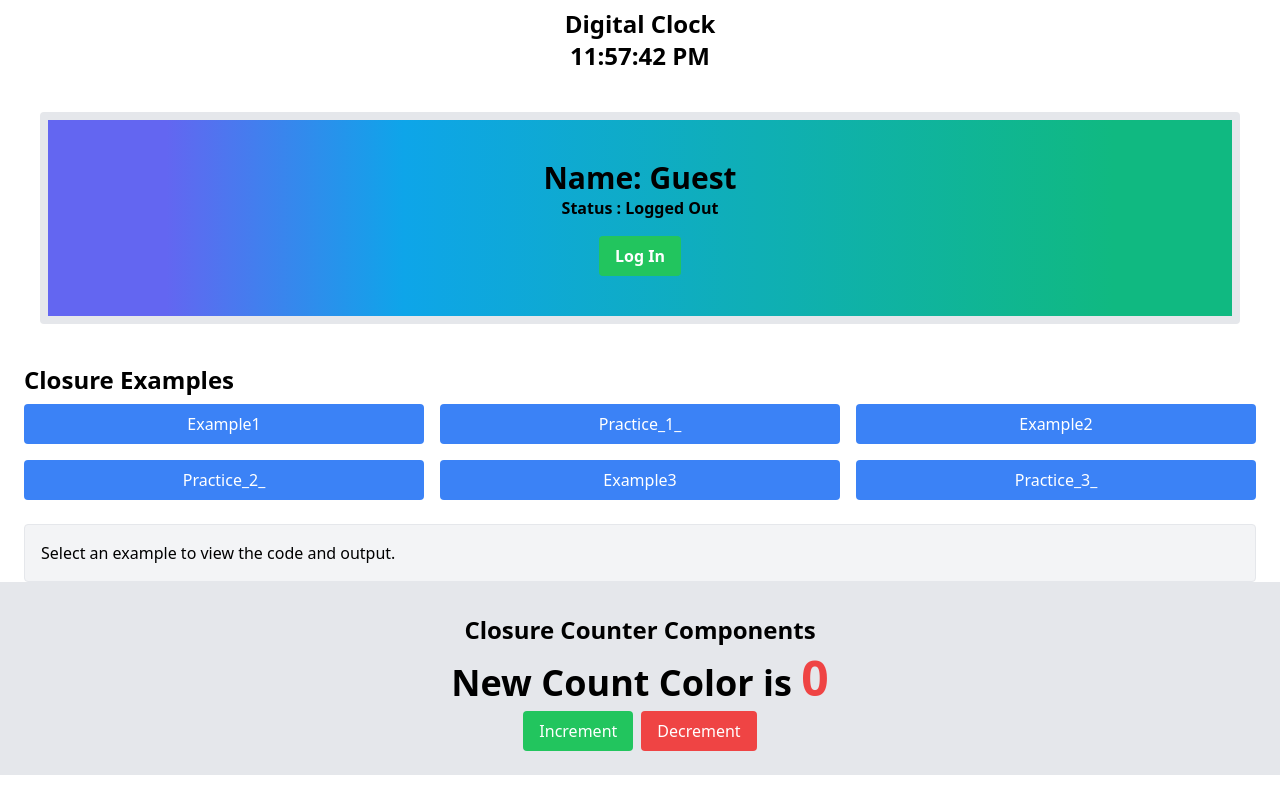
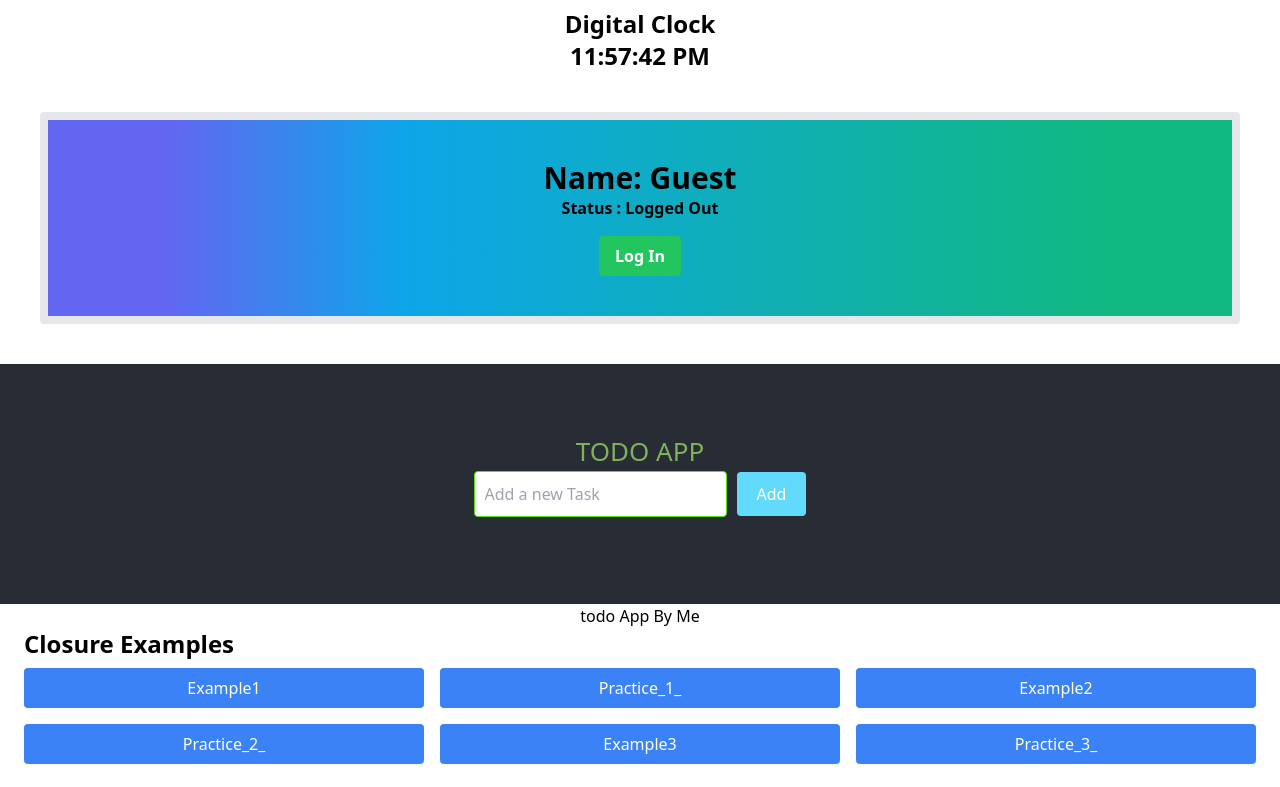
Before and after one commit to MJMahedi/react-revision, a React (Vite) app: page / in a window 1280 px wide. Shown: the top 787 px of the page. Built offline with nearby package versions, Linux system fonts and the light colour scheme.

Commit message:
todo app added

```diff
--- a/src/App.jsx
+++ b/src/App.jsx
@@ -11,6 +11,7 @@ import Currying from "./components/Currying";
 // import "./practice/Currying/powerExponent"
 import "./practice/Currying/discountCurrying"
 import DigitalClock from './components/DigitalClock';
+import TodoAppByMe from './components/TodoAppByMe';
 // Create a Context
 const UserContext = createContext();
 
@@ -55,10 +56,13 @@ const App = () => (
   <UserProvider>
     <DigitalClock />
     <UserProfile />
-    <Clouser></Clouser>
+    <TodoAppByMe />
+    {/* <TodoApp /> */}
+
+    <Clouser />
     {/* <CounterComponent></CounterComponent> */}
-    <Counter_Mine></Counter_Mine>
-    <Currying></Currying>
+    <Counter_Mine />
+    <Currying />
   </UserProvider>
 )
 
--- /dev/null
+++ b/src/components/TodoApp.css
@@ -0,0 +1,65 @@
+.App {
+    text-align: center;
+  }
+
+  .App-header {
+    background-color: #282c34;
+    min-height: 30vh;
+    display: flex;
+    flex-direction: column;
+    align-items: center;
+    justify-content: center;
+    font-size: calc(10px + 2vmin);
+    color: rgb(128, 177, 92);
+  }
+
+  .todo-input {
+    display: flex;
+    align-items: center;
+    margin-bottom: 20px;
+  }
+
+  .todo-input input {
+    padding: 10px;
+    font-size: 16px;
+    border: 1px solid #5ae00c;
+    border-radius: 4px;
+    margin-right: 10px;
+    flex: 1;
+    color: rgb(56, 8, 201);
+  }
+
+  .todo-input button {
+    padding: 10px 20px;
+    font-size: 16px;
+    background-color: #61dafb;
+    color: white;
+    border: none;
+    border-radius: 4px;
+    cursor: pointer;
+  }
+
+  .todo-list {
+    list-style: none;
+    padding: 0;
+  }
+
+  .todo-list li {
+    display: flex;
+    justify-content: space-between;
+    align-items: center;
+    background-color: #333;
+    padding: 10px;
+    border-radius: 4px;
+    margin-bottom: 10px;
+    min-width: 200px; /* Set a minimum width for the list items */
+  }
+
+  .todo-list li button {
+    background-color: #ff6c6c;
+    color: white;
+    border: none;
+    padding: 10px;
+    border-radius: 4px;
+    cursor: pointer;
+  }
--- /dev/null
+++ b/src/components/TodoAppByMe.jsx
@@ -0,0 +1,51 @@
+import React, { useState } from 'react'
+import './TodoApp.css';
+
+const TodoAppByMe = () => {
+    const [todos, setTodos] = useState([]);
+    const [task, setTask] = useState('');
+
+
+    const handleAddTodo = () => {
+        if (task.trim() !== '') {
+            setTodos([...todos, task]);
+            setTask('');
+        }
+    };
+
+    const handleRemoveTodo = (index) => {
+        const newTodos = todos.filter((_, i) => i !== index);
+        setTodos(newTodos);
+    }
+    return (
+        <div className='App'>
+            <header className="App-header">
+                <h1>TODO APP</h1>
+                <div className='todo-input'>
+                    <input
+                        type='text'
+                        placeholder="Add a new Task"
+                        value={task}
+                        onChange={(e) => setTask(e.target.value)}
+                    />
+                    <button onClick={handleAddTodo}>Add</button>
+                </div>
+                <ul className='todo-list'>
+                    {todos.map((todo, index) => (
+                        <li key={index}>
+                            {todo}
+                            <button onClick={() => handleRemoveTodo(index)}>Remove</button>
+                        </li>
+
+                    )
+                    )
+
+                    }
+                </ul>
+            </header>
+            <h1>todo App By Me</h1>
+        </div>
+    )
+}
+
+export default TodoAppByMe
```
